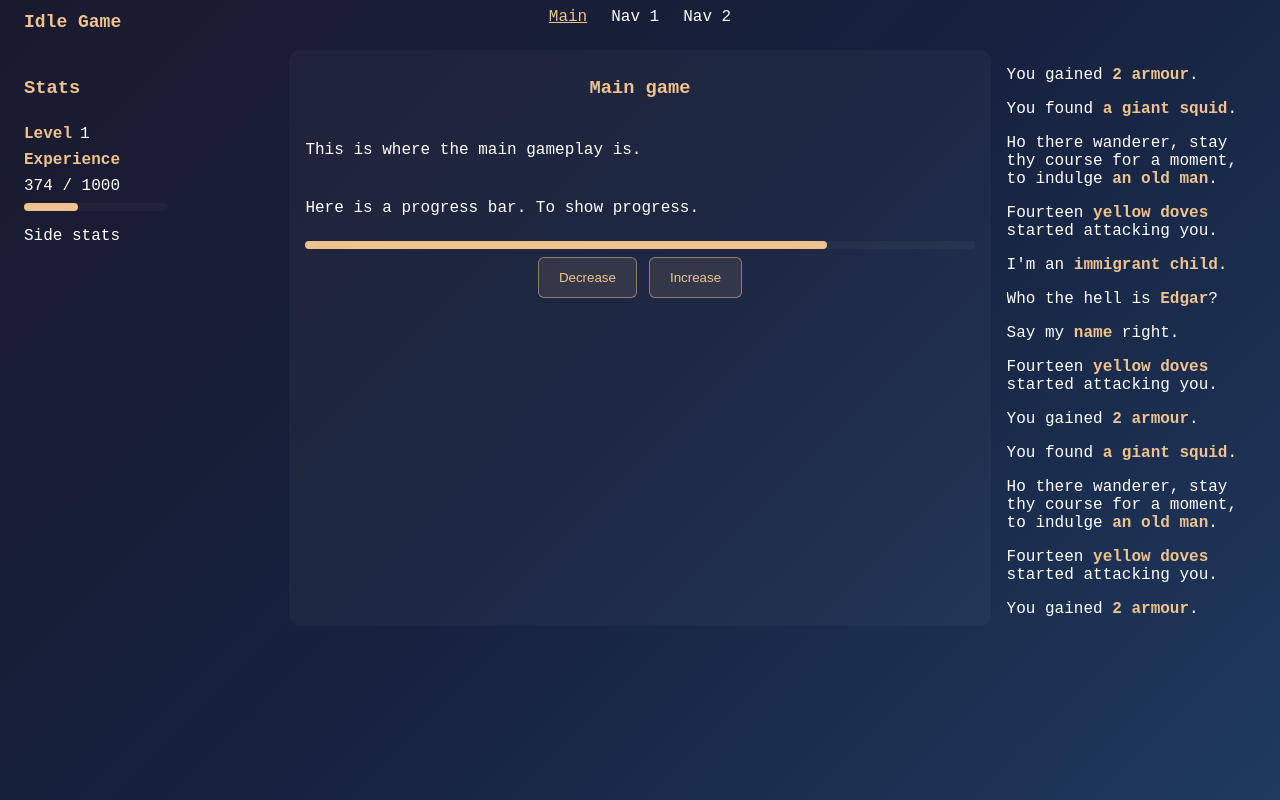
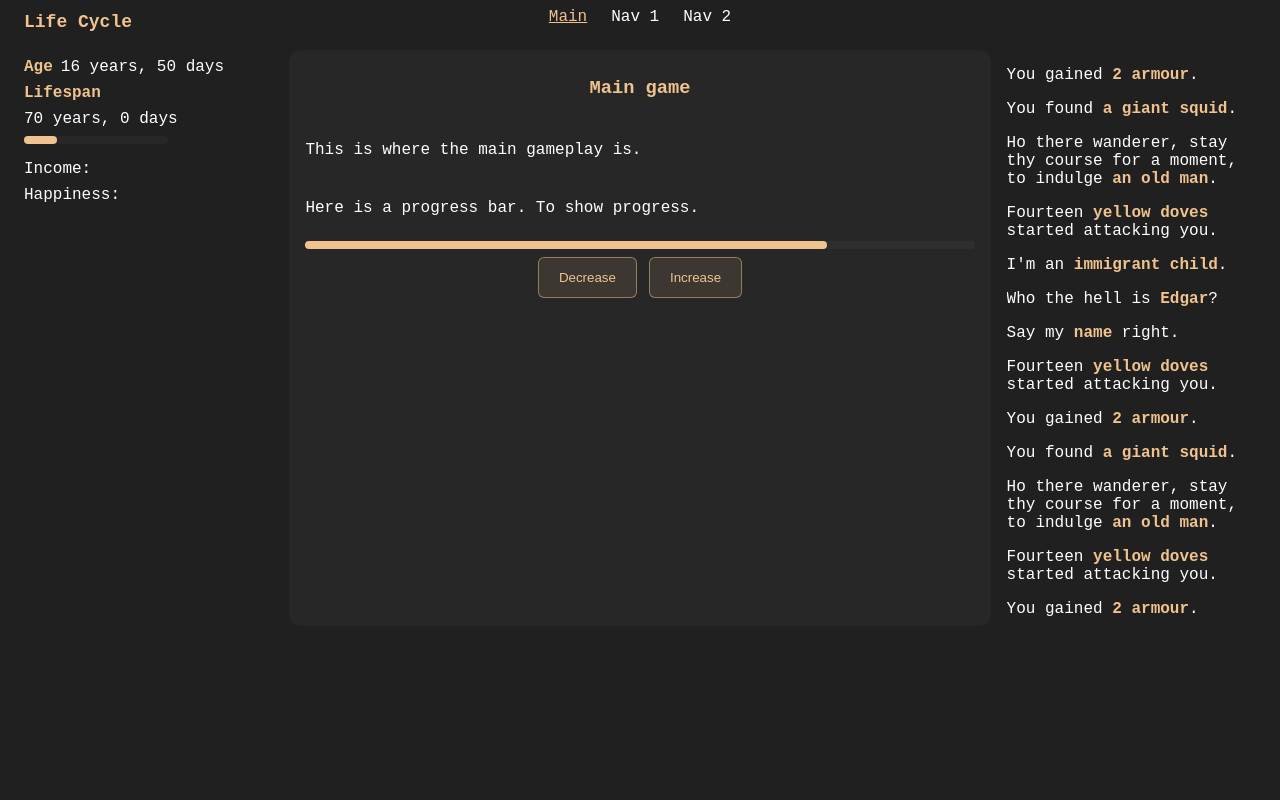
Before and after one commit to MJZwart/life-cycle, a Vue app: page / in a window 1280 px wide. Built offline with nearby package versions, Linux system fonts and the light colour scheme.

Commit message:
Basic timeloop started

```diff
--- a/src/App.vue
+++ b/src/App.vue
@@ -21,8 +21,9 @@ import MainStats from './components/stats/MainStats.vue';
 import SideStats from './components/stats/SideStats.vue';
 import SecondTab from './components/tabs/SecondTab.vue';
 import ThirdTab from './components/tabs/ThirdTab.vue';
-import { computed, ref } from 'vue';
+import { computed, onMounted, ref } from 'vue';
 import Log from './components/stats/Log.vue';
+import { startTimer } from './components/gameloop';
 
 const tabs = [
   {
@@ -43,4 +44,7 @@ const activeNavTab = ref('game');
 
 const activeTab = computed(() => tabs.find(tab => tab.name === activeNavTab.value) ?? tabs[0]);
 
+onMounted(() => {
+  startTimer();
+})
 </script>
--- /dev/null
+++ b/src/components/gameloop.ts
@@ -0,0 +1,19 @@
+import { computed, ref } from "vue";
+import { player } from "./player";
+
+const intervalId = ref();
+
+const timeLoop = () => {
+    player.value.age++;
+    if (player.value.age >= player.value.lifespan) pauseTimer();
+}
+
+const currentSpeed = computed(() => 100);
+
+export const startTimer = () => {
+    intervalId.value = setInterval(timeLoop, currentSpeed.value)
+}
+
+export const pauseTimer = () => {
+    clearInterval(intervalId.value);
+}
--- /dev/null
+++ b/src/components/helpers/numberParser.ts
@@ -0,0 +1,6 @@
+// Input: total days eg 400, output: 1 year, 35 days
+export const parseAge = (days: number) => {
+    if (days < 365) return `${days} days`;
+    const years = Math.floor(days / 365);
+    return `${years} years, ${days - (years * 365)} days`;
+}
--- a/src/components/navigation/Navbar.vue
+++ b/src/components/navigation/Navbar.vue
@@ -1,14 +1,9 @@
 <template>
     <div flex flex-row px-6 py-2>
-        <h1 my-0 text-gentle-light text-lg absolute>{{gameName}}</h1>
+        <h1 my-0 text-gentle-light text-lg absolute>{{ gameName }}</h1>
         <div flex w-full gap-6 justify-center>
-            <span
-                v-for="(link, idx) in links"
-                :key="idx"
-                @click="activeNavTab = link.link"
-                hover:decoration-underline
-                cursor-pointer
-                :class="{'decoration-underline text-gentle-light': activeNavTab === link.link}">
+            <span v-for="(link, idx) in links" :key="idx" @click="activeNavTab = link.link" hover:decoration-underline
+                cursor-pointer :class="{ 'decoration-underline text-gentle-light': activeNavTab === link.link }">
                 {{ link.name }}
             </span>
         </div>
@@ -17,20 +12,20 @@
 
 <script setup lang="ts">
 // TODO use tab names as possible prop type
-const activeNavTab = defineModel<string>({required: true});
+const activeNavTab = defineModel<string>({ required: true });
 
 const links = [
     {
         name: 'Main',
         link: 'game',
-    },{
+    }, {
         name: 'Nav 1',
         link: 'nav1',
-    },{
+    }, {
         name: 'Nav 2',
         link: 'nav2',
     },
 ]
 
-const gameName = 'Idle Game';
+const gameName = 'Life Cycle';
 </script>
--- /dev/null
+++ b/src/components/player.ts
@@ -0,0 +1,15 @@
+import { ref } from "vue"
+
+export interface Player {
+    age: number,
+    lifespan: number,
+}
+
+const createNewPlayer = (): Player => {
+    return {
+        age: 16 * 365,
+        lifespan: 70 * 365,
+    }
+}
+
+export const player = ref<Player>(createNewPlayer())
--- a/src/components/stats/MainStats.vue
+++ b/src/components/stats/MainStats.vue
@@ -1,13 +1,13 @@
 <template>
     <div flex flex-col gap-2 p-2 min-w-45>
-        <h3 text-gentle-light>Stats</h3>
+        <!-- <h3 text-gentle-light>Age 16</h3> -->
         <div flex flex-row gap-2>
-            <span font-bold text-gentle-light>Level</span>
-            {{ player.level }}
+            <span font-bold text-gentle-light>Age</span>
+            {{ parseAge(player.age) }}
         </div>
         <div flex flex-col gap-2>
-            <span font-bold text-gentle-light>Experience</span>
-            {{ player.experience }} / {{ expToNextLevel }}
+            <span font-bold text-gentle-light>Lifespan</span>
+            {{ parseAge(player.lifespan) }}
             <ProgressBar :current-progress="expProgress" class="w-9rem!" />
         </div>
     </div>
@@ -16,11 +16,8 @@
 <script setup lang="ts">
 import { computed } from 'vue';
 import ProgressBar from '../components/ProgressBar.vue';
+import { player } from '../player';
+import { parseAge } from '../helpers/numberParser';
 
-const player = {
-    level: 1,
-    experience: 374,
-}
-const expToNextLevel = computed(() => 1000);
-const expProgress = computed(() => (player.experience / expToNextLevel.value) * 100);
+const expProgress = computed(() => (player.value.age / player.value.lifespan) * 100);
 </script>
--- a/src/components/stats/SideStats.vue
+++ b/src/components/stats/SideStats.vue
@@ -1,5 +1,6 @@
 <template>
     <div flex flex-col p-2 gap-2>
-        Side stats
+        <span>Income: </span>
+        <span>Happiness: </span>
     </div>
 </template>
--- a/src/style.css
+++ b/src/style.css
@@ -1,6 +1,7 @@
 body {
-  background: #2F3E46;
-  background: linear-gradient(135deg, #1a1a2e 0%, #16213e 50%, #1f3a5f 100%);
+  background-color: #202020;
+  /* background: #2F3E46; */
+  /* background: linear-gradient(135deg, #1a1a2e 0%, #16213e 50%, #1f3a5f 100%); */
   /* font-family: system-ui, -apple-system, BlinkMacSystemFont, 'Segoe UI', Roboto, Oxygen, Ubuntu, Cantarell, 'Open Sans', 'Helvetica Neue', sans-serif; */
   font-family: monospace;
   font-size: large;
```
